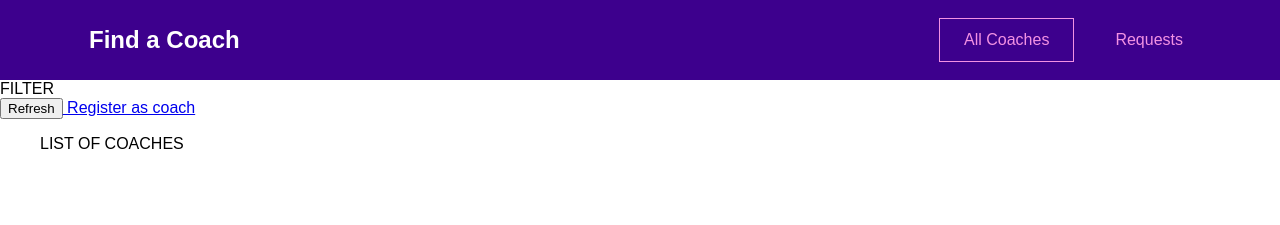
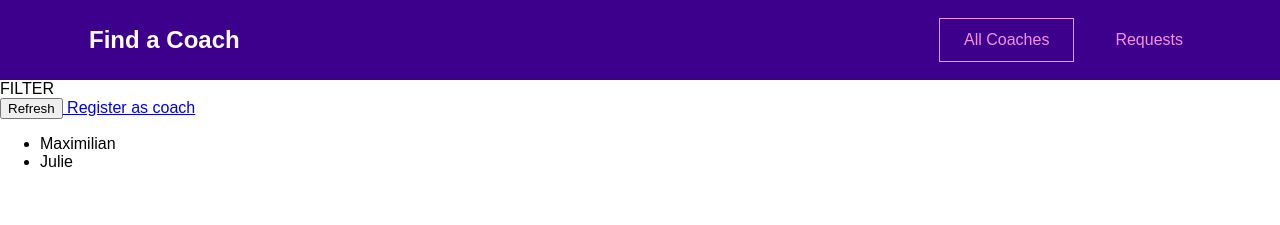
Before and after one commit to b3-bogusz/Find-Coach-vue, a Vue app: page /coaches in a window 1280 px wide. Shown: the top 225 px of the page. Built offline with nearby package versions, Linux system fonts and the light colour scheme.

Commit message:
add vuex store and coach dummy data

```diff
--- a/src/main.js
+++ b/src/main.js
@@ -1,7 +1,9 @@
 import { createApp } from 'vue';
 import App from './App.vue'
 import router from './router'
+import store from './store'
 
 const app = createApp(App)
+app.use(store);
 app.use(router);
 app.mount('#app');
--- a/src/pages/coaches/CoachesList.vue
+++ b/src/pages/coaches/CoachesList.vue
@@ -11,8 +11,24 @@
         Register as coach
       </router-link>
     </div>
-    <ul>
-      LIST OF COACHES
+    <ul v-if="hasCoaches">
+      <li v-for="coach in filteredCoaches" :key="coach.is">
+        {{ coach.firstName }}
+      </li>
     </ul>
+    <h3 v-else>No coaches found</h3>
   </section>
 </template>
+
+<script>
+export default {
+  computed: {
+    filteredCoaches() {
+      return this.$store.getters['coaches/getCoachesList']
+    },
+    hasCoaches() {
+      return this.$store.getters['coaches/hasCoaches']
+    }
+  }
+}
+</script>
--- /dev/null
+++ b/src/store/index.js
@@ -0,0 +1,12 @@
+import { createStore } from 'vuex'
+import coachesModule from './modules/coaches'
+import requestsModule from './modules/requests'
+
+const store = createStore({
+    modules: {
+        coaches: coachesModule,
+        requests: requestsModule,
+    }
+});
+
+export default store;
--- /dev/null
+++ b/src/store/modules/coaches/actions.js
@@ -0,0 +1 @@
+export default {}
--- /dev/null
+++ b/src/store/modules/coaches/getters.js
@@ -0,0 +1,8 @@
+export default {
+    getCoachesList(state) {
+        return state.coaches
+    },
+    hasCoaches(state) {
+        return state.coaches && state.coaches.length > 0;
+    }
+}
--- /dev/null
+++ b/src/store/modules/coaches/index.js
@@ -0,0 +1,34 @@
+import mutations from './mutations.js'
+import actions from './actions.js'
+import getters from './getters.js'
+
+export default {
+    namespaced: true,
+    state() {
+        return {
+            coaches: [
+                       {
+                         id: 'c1',
+                         firstName: 'Maximilian',
+                         lastName: 'Schwarzmüller',
+                         areas: ['frontend', 'backend', 'career'],
+                         description:
+                           "I'm Maximilian and I've worked as a freelance web developer for years. Let me help you become a developer as well!",
+                         hourlyRate: 30
+                       },
+                       {
+                         id: 'c2',
+                         firstName: 'Julie',
+                         lastName: 'Jones',
+                         areas: ['frontend', 'career'],
+                         description:
+                           'I am Julie and as a senior developer in a big tech company, I can help you get your first job or progress in your current role.',
+                         hourlyRate: 30
+                       }
+                     ]
+        }
+    },
+    mutations,
+    actions,
+    getters,
+}
--- /dev/null
+++ b/src/store/modules/coaches/mutations.js
@@ -0,0 +1 @@
+export default {}
--- /dev/null
+++ b/src/store/modules/requests/actions.js
@@ -0,0 +1 @@
+export default {}
--- /dev/null
+++ b/src/store/modules/requests/getters.js
@@ -0,0 +1 @@
+export default {}
--- /dev/null
+++ b/src/store/modules/requests/index.js
@@ -0,0 +1,12 @@
+import mutations from './mutations.js'
+import actions from './actions.js'
+import getters from './getters.js'
+
+export default {
+    state() {
+
+    },
+    mutations,
+    actions,
+    getters,
+}
--- /dev/null
+++ b/src/store/modules/requests/mutations.js
@@ -0,0 +1 @@
+export default {}
```
